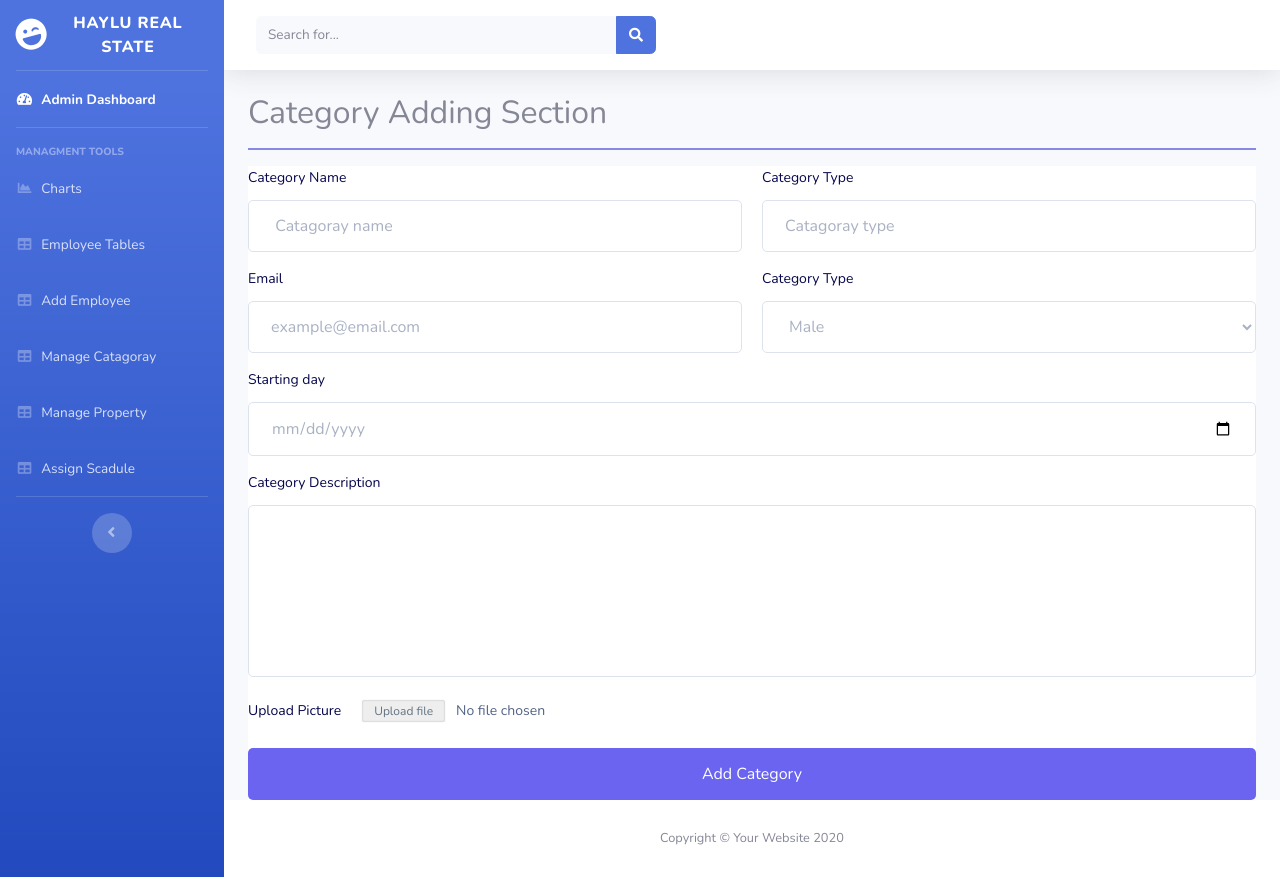
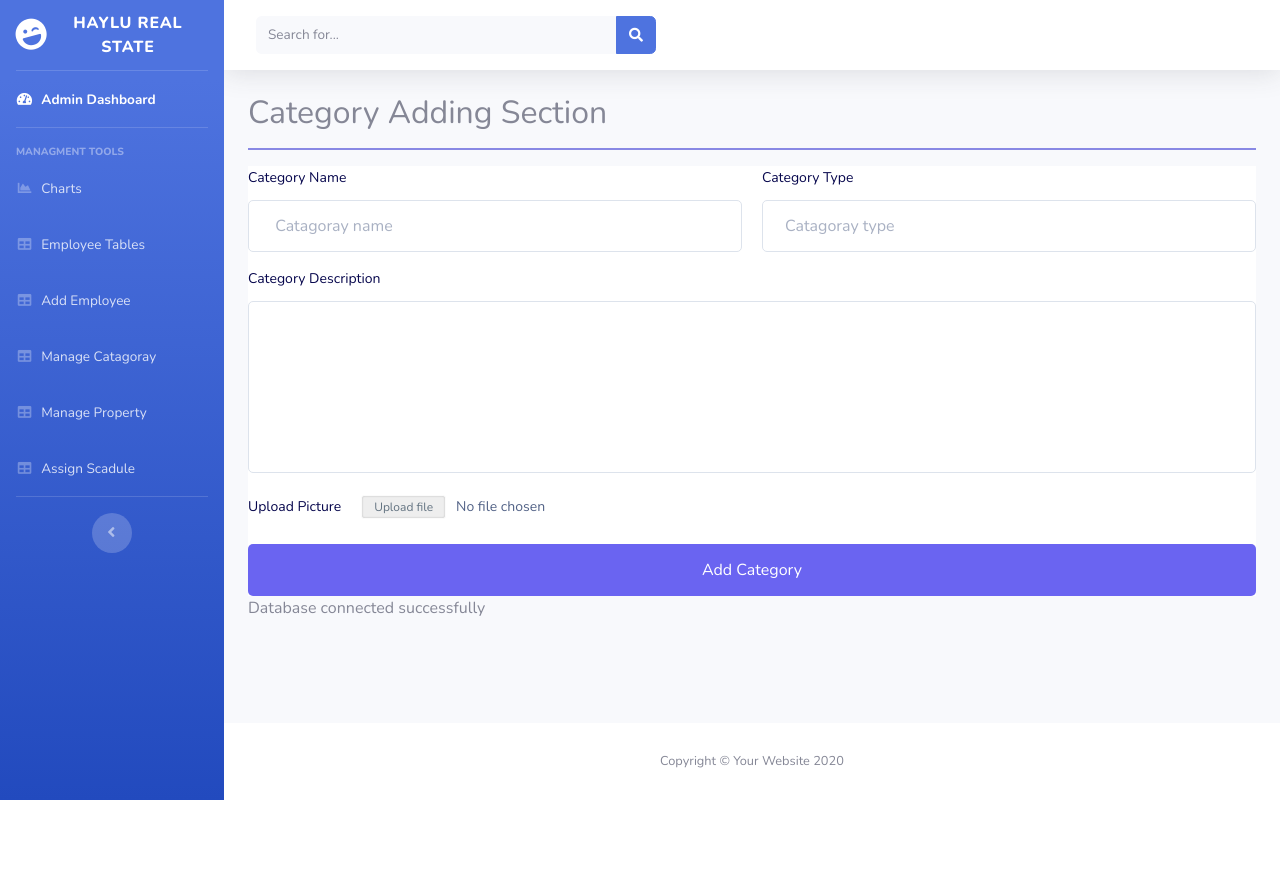
Before and after one commit to Betelhem-Belete/RS, a PHP site: page /RealEstate/admins/addCategory.php in a window 1280 px wide. After the commit the page ends 800 px from the top, so only its background shows below. Run offline with PHP 8.4, Linux system fonts and the light colour scheme.

Commit message:
cat done

```diff
--- a/admins/addCategory.php
+++ b/admins/addCategory.php
@@ -158,64 +158,39 @@
                             <!-- Learn More: https://formbold.com -->
                             <div class="formbold-form-wrapper">
                                <!-- <img src="your-image-here.jpg"> -->
-                              <form action="https://formbold.com/s/FORM_ID" method="POST">
+                              <form action="<?php echo $_SERVER['PHP_SELF']; ?>" method="POST">
                                 <div class="formbold-input-flex">
                                   <div>
-                                    <label for="firstname" class="formbold-form-label"> Category Name </label>
+                                    <label for="Catagoray_name" class="formbold-form-label"> Category Name </label>
                                     <input
                                       type="text"
-                                      name="firstname"
-                                      id="firstname"
+                                      name="Catagoray_name"
+                                      id="Catagoray_name"
                                       placeholder=" Catagoray name"
                                       class="formbold-form-input"
                                     />
                                   </div>
 
                                   <div>
-                                    <label for="lastname" class="formbold-form-label"> Category Type </label>
+                                    <label for="Catagoray_type" class="formbold-form-label"> Category Type </label>
                                     <input
                                       type="text"
-                                      name="lastname"
-                                      id="lastname"
+                                      name="Catagoray_type"
+                                      id="Catagoray_type"
                                       placeholder="Catagoray type"
                                       class="formbold-form-input"
                                     />
                                   </div>
                                 </div>
 
-                                <div class="formbold-input-flex">
-                                  <div>
-                                      <label for="email" class="formbold-form-label"> Email </label>
-                                      <input
-                                      type="email"
-                                      name="email"
-                                      id="email"
-                                      placeholder="example@email.com"
-                                      class="formbold-form-input"
-                                      />
-                                  </div>
-
-                                  <div>
-                                      <label class="formbold-form-label">Category Type</label>
-
-                                      <select class="formbold-form-input" name="occupation" id="occupation">
-                                      <option value="male">Male</option>
-                                      <option value="female">Female</option>
-                                      </select>
-                                  </div>
-                                </div>
                                 <div class="formbold-mb-3">
-                                  <label for="dob" class="formbold-form-label"> Starting day </label>
-                                  <input type="date" name="dob" id="dob" class="formbold-form-input" />
-                                </div>
-                                <div class="formbold-mb-3">
-                                    <label for="message" class="formbold-form-label">
+                                    <label for="Category_Description" class="formbold-form-label">
                                       Category Description
                                     </label>
                                     <textarea
                                       rows="6"
-                                      name="message"
-                                      id="message"
+                                      name=" Category_Description"
+                                      id="Category_Description"
                                       class="formbold-form-input"
                                     ></textarea>
                                   </div>
@@ -235,7 +210,26 @@
                               </form>
                             </div>
                           </div>
+                          <?php
+                include '../config/config.php';
+                ?>
+                        <?php
 
+                        if ($_SERVER["REQUEST_METHOD"] == "POST") {
+                          $categoryName = $_POST['Catagoray_name'];
+                          $categoryType  = $_POST['Catagoray_type'];
+                          $categoryDescription  = $_POST['Category_Description'];
+                          $sql = "INSERT INTO category (CAT_NAME, CAT_TYPE, CAT_DESCRIPTION) VALUES ('$categoryName', '$categoryType', '$categoryDescription')";
+if ($conn->query($sql) === TRUE) {
+    echo "Category added successfully.";
+} else {
+    echo "Error: " . $sql . "<br>" . $conn->error;
+}
+
+// Close the database connection
+$conn->close();
+                        }
+                        ?>
                     </body>
                 </div>
                 <!-- /.container-fluid -->
```
